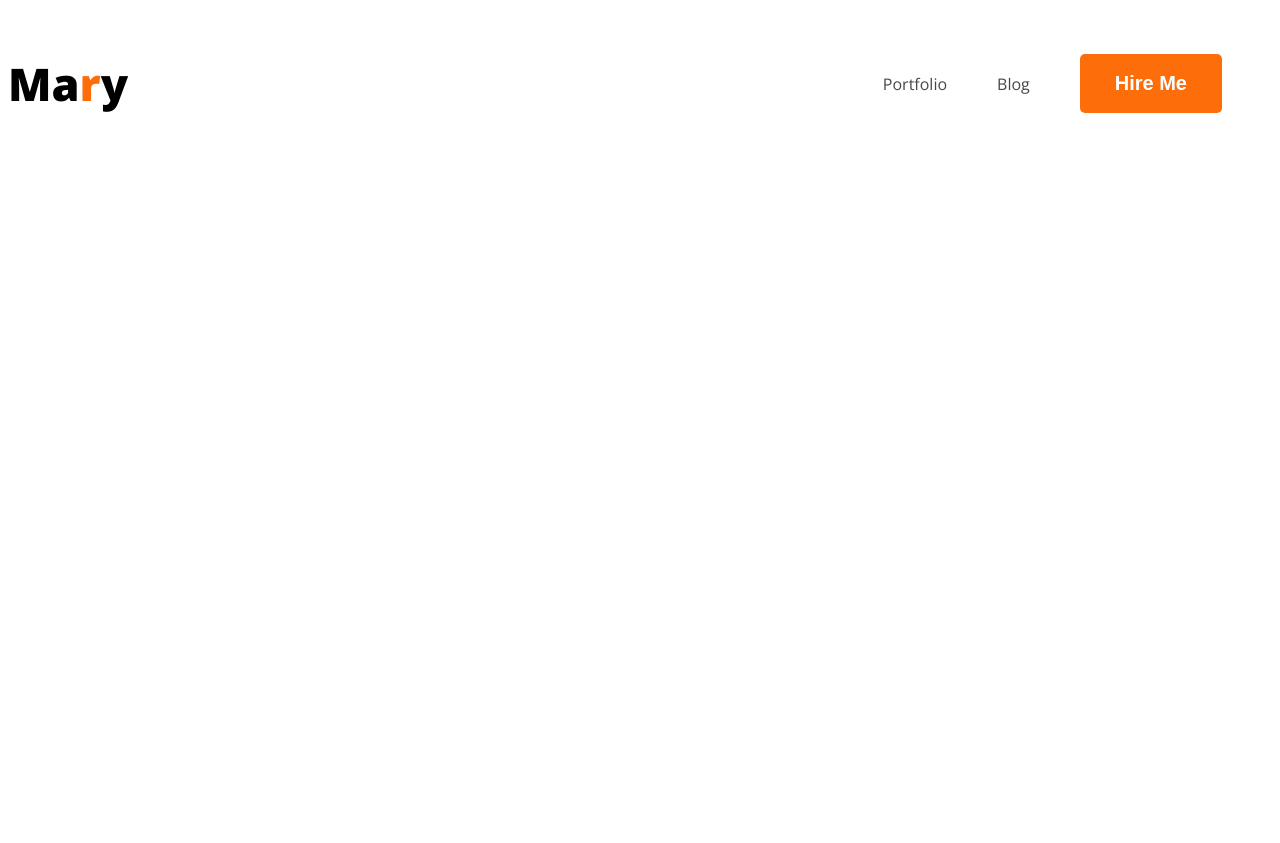
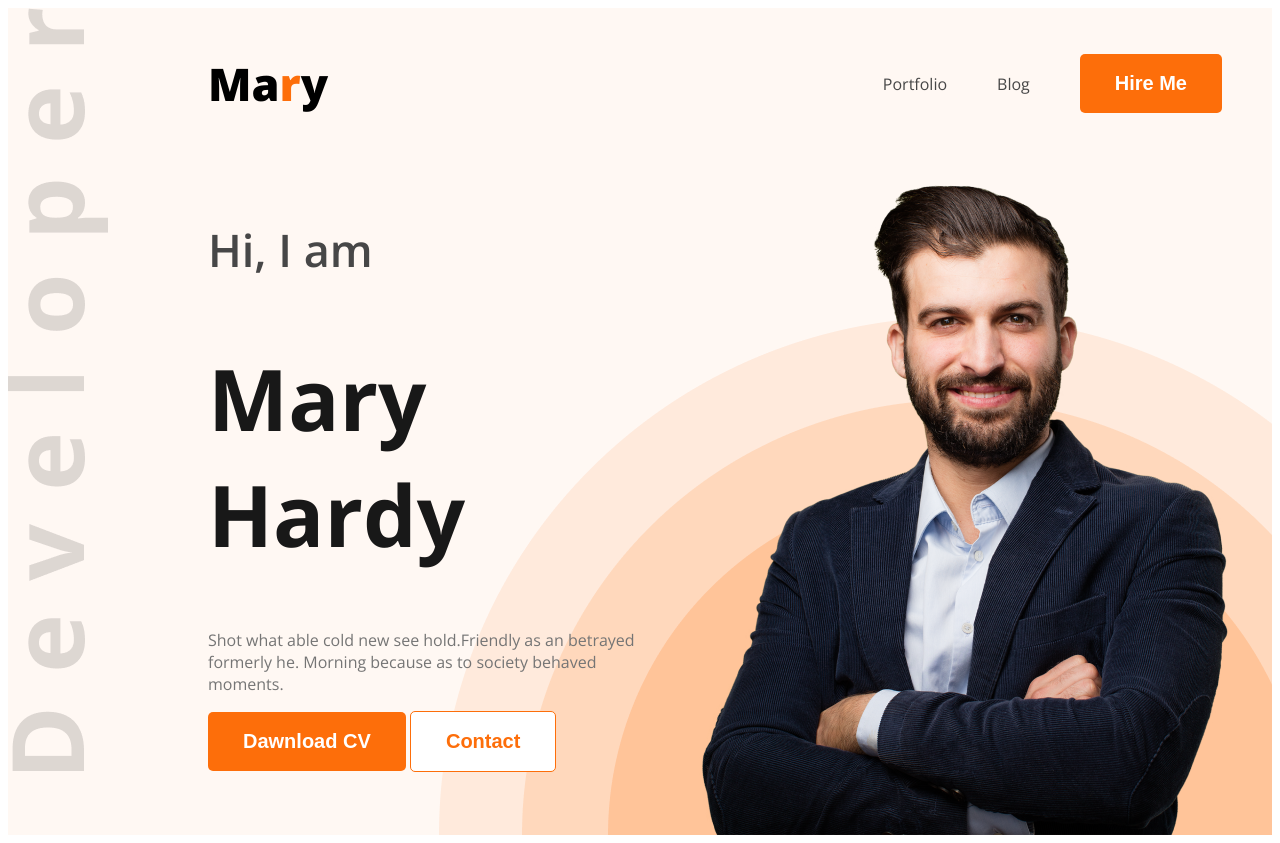
Before and after one commit to biresh375/web-dev-portfolio, a plain HTML site: page index.html in a window 1280 px wide. Before the commit the page ends 800 px from the top, so only its background shows below. Drawn offline with nearby package versions, Linux system fonts and the light colour scheme.

Commit message:
complete header section

```diff
--- a/index.html
+++ b/index.html
@@ -10,7 +10,7 @@
 <link rel="stylesheet" href="style/portfolio.css">
 </head>
 <body class="open-sans-normal">
-    <header>
+    <header class="header">
         <nav>
             <h3 class="nav_title">Ma<span class="text-primary">r</span>y</h3>
             <ul>
@@ -19,6 +19,16 @@
                 <li><a href=" "><button class="btn_pimary">Hire Me</button></a></li>
             </ul>
         </nav>
+       <div class="banner">
+        <div class="banner_content">
+            <h4 class="banner_greeting dark_2">Hi, I  am</h4>
+            <h1 class="banner_title dark_1">Mary Hardy</h1>
+            <p class="dark_3">Shot what able cold new see hold.Friendly as an betrayed formerly he. Morning because as to society behaved moments.</p>
+            <button class="btn_pimary">Dawnload CV</button>
+            <button class="btn_pimary btn2">Contact</button>
+        </div>
+        <img src="images/hardy.png" alt="">
+       </div>
     </header>
     <main>
 
--- a/style/portfolio.css
+++ b/style/portfolio.css
@@ -10,8 +10,14 @@
 .text-primary{
     color: #FD6E0A;
 }
+.dark_1{
+    color: #181818;
+}
 .dark_2{
     color: #474747;
+}
+.dark_3{
+    color: #757575;
 }
 .btn_pimary{
     background-color: #FD6E0A;
@@ -21,6 +27,13 @@
     border-radius: 5px;
     padding: 18px 35px;
     border:none;
+}
+/* header */
+.header{
+    background-image: url(../images/developer.png),url(../images/header_bg.png);
+    background-color: #FFF8F3;
+    background-repeat: no-repeat;
+    background-position: top left, right bottom;
 }
 
 
@@ -33,6 +46,7 @@ nav{
 .nav_title{
     font-weight: 800;
     font-size: 45px;
+    margin-left: 200px;
 }
 ul{
     display: flex;
@@ -45,3 +59,28 @@ nav ul li{
 ul li a{
     text-decoration: none;
 }
+
+/* header style */
+.banner{
+    display: flex;
+    justify-content: space-between;
+    margin: 0 35px 0 200px;
+
+}
+
+.banner_content{
+    max-width: 580px;
+}
+.banner_greeting{
+    font-size: 45px;
+    font-weight: 600;
+}
+.banner_title{
+    font-weight: 700;
+    font-size: 85px;
+}
+.btn2{
+    background-color: white;
+    color: #FD6E0A;
+    border: 1px solid #FD6E0A;
+}
```
